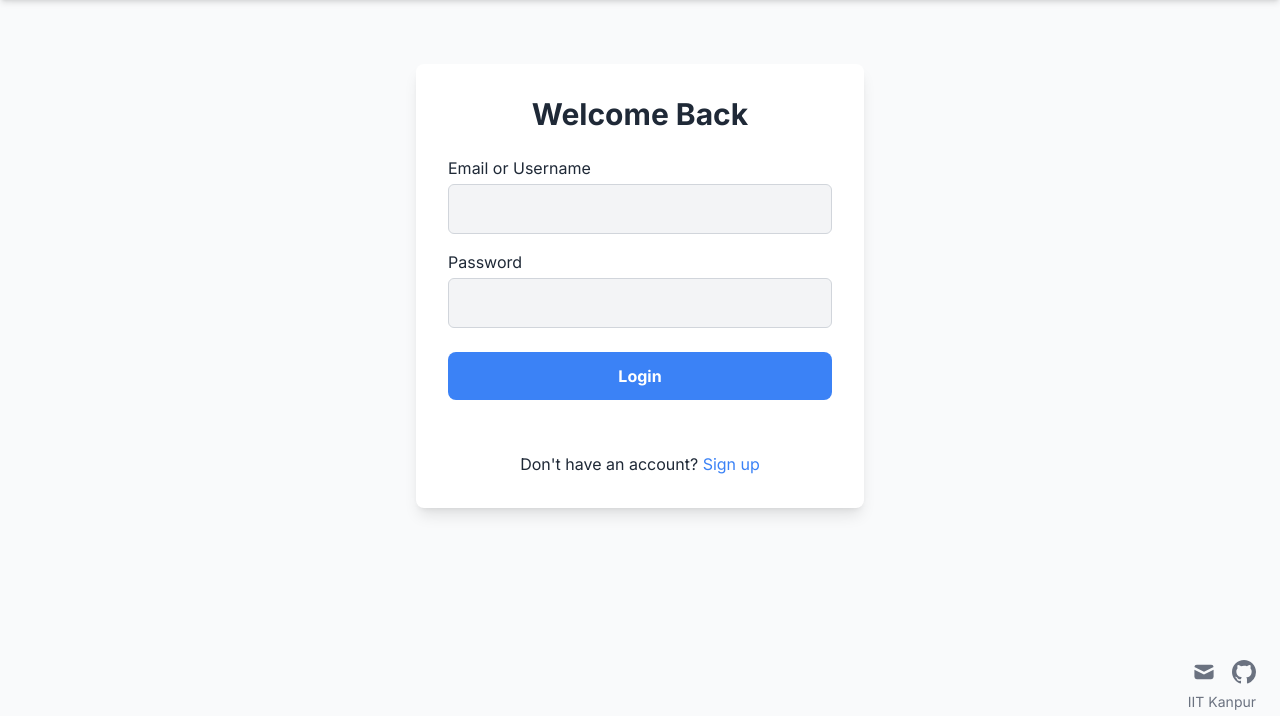
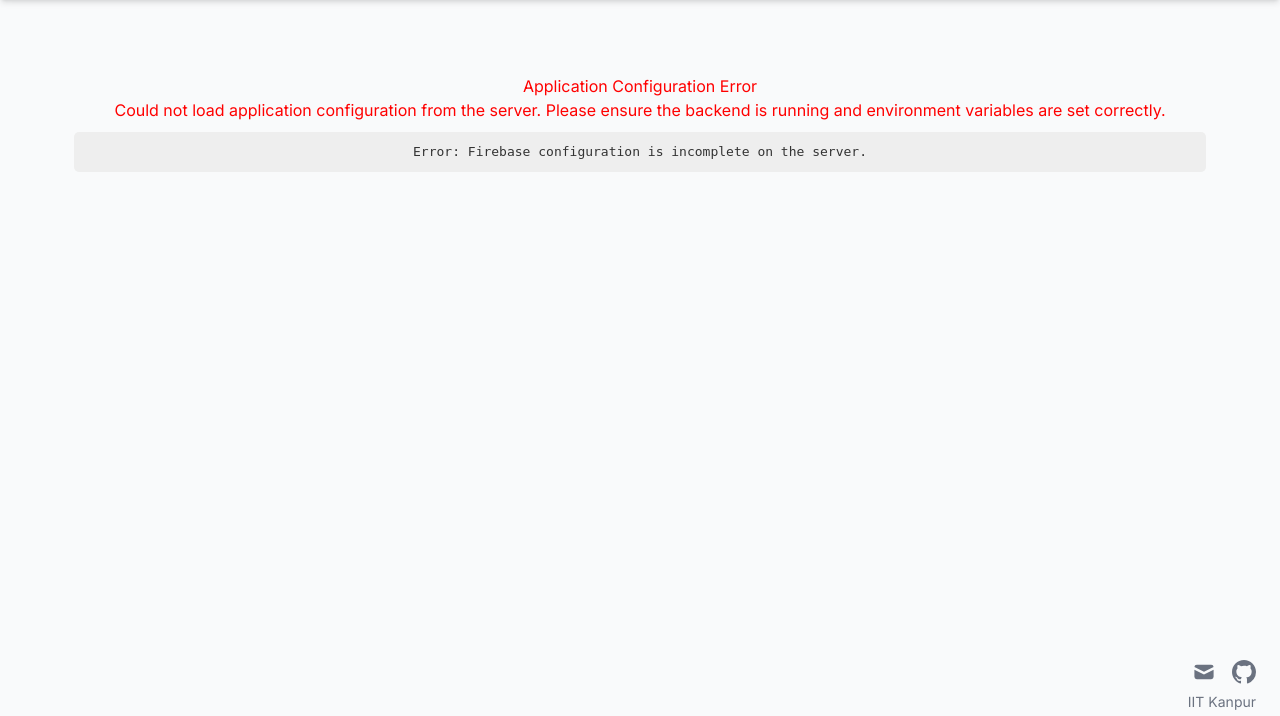
Before and after one commit to prajwal-pp7/Art-Weaver-AI, a Flask app: page /login in a window 1280 px wide. Shown: the part 64-780 px from the top of the page. Run offline with Flask 3, Linux system fonts and the light colour scheme; some libraries are stand-ins or nearby versions.

Commit message:
Fix: Implement robust config loading and auth flow

```diff
--- a/app.py
+++ b/app.py
@@ -1,4 +1,5 @@
 import os
+import sys
 import cv2
 import numpy as np
 import base64
@@ -10,6 +11,13 @@ import firebase_admin
 from firebase_admin import credentials, auth, firestore
 from whitenoise import WhiteNoise
 
+firebase_vars = [
+    "FIREBASE_API_KEY", "FIREBASE_AUTH_DOMAIN", "FIREBASE_PROJECT_ID",
+    "FIREBASE_STORAGE_BUCKET", "FIREBASE_MESSAGING_SENDER_ID", "FIREBASE_APP_ID"
+]
+if not all(os.environ.get(var) for var in firebase_vars):
+    sys.stderr.write("CRITICAL ERROR: One or more Firebase environment variables are not set.\n")
+
 app = Flask(__name__)
 app.wsgi_app = WhiteNoise(app.wsgi_app, root='static/')
 
@@ -18,6 +26,7 @@ try:
     firebase_admin.initialize_app(cred)
     db = firestore.client()
 except Exception as e:
+    sys.stderr.write(f"Warning: Could not initialize Firebase Admin SDK: {e}\n")
     db = None
 
 UPLOAD_FOLDER = 'uploads'
@@ -82,6 +91,8 @@ def firebase_config():
         "messagingSenderId": os.environ.get("FIREBASE_MESSAGING_SENDER_ID"),
         "appId": os.environ.get("FIREBASE_APP_ID")
     }
+    if not all(config.values()):
+        return jsonify({"error": "Firebase configuration is incomplete on the server."}), 500
     return jsonify(config)
 
 @app.route('/profile')
--- a/static/js/auth.js
+++ b/static/js/auth.js
@@ -19,17 +19,21 @@ document.addEventListener('DOMContentLoaded', function () {
         loginContainer.classList.remove('hidden');
     };
 
+    if (showRegisterLink) {
         showRegisterLink.addEventListener('click', (e) => {
             e.preventDefault();
             window.history.pushState(null, "Register", "/register");
             showRegisterForm();
         });
+    }
 
+    if (showLoginLink) {
         showLoginLink.addEventListener('click', (e) => {
             e.preventDefault();
             window.history.pushState(null, "Login", "/login");
             showLoginForm();
         });
+    }
 
     if (window.location.pathname === '/register') {
         showRegisterForm();
@@ -37,6 +41,7 @@ document.addEventListener('DOMContentLoaded', function () {
         showLoginForm();
     }
 
+    if (registerForm) {
         registerForm.addEventListener('submit', async (e) => {
             e.preventDefault();
             const username = document.getElementById('register-username').value.trim();
@@ -55,14 +60,11 @@ document.addEventListener('DOMContentLoaded', function () {
                 });
 
                 if (!usernameCheck.ok) {
-                // This will catch server errors (like 500 Internal Server Error)
-                throw new Error('Server error checking username. Please try again later.');
+                    throw new Error('Server error checking username.');
                 }
 
                 const { isAvailable, error } = await usernameCheck.json();
-
                 if (error) {
-                // This will catch specific errors sent from the backend
                     throw new Error(error);
                 }
 
@@ -76,10 +78,6 @@ document.addEventListener('DOMContentLoaded', function () {
                 const userCredential = await auth.createUserWithEmailAndPassword(email, password);
                 const user = userCredential.user;
 
-            await user.sendEmailVerification();
-            messageEl.textContent = 'Success! Please check your email to verify your account.';
-            messageEl.classList.add('text-green-500');
-
                 await db.collection('users').doc(user.uid).set({
                     username: username,
                     email: email,
@@ -88,15 +86,31 @@ document.addEventListener('DOMContentLoaded', function () {
                     createdAt: firebase.firestore.FieldValue.serverTimestamp()
                 });
 
-            setTimeout(() => { showLoginForm(); }, 5000);
+                await user.sendEmailVerification();
+                messageEl.textContent = 'Success! Please check your email to verify your account.';
+                messageEl.classList.add('text-green-500');
+
+                setTimeout(() => {
+                    window.history.pushState(null, "Login", "/login");
+                    showLoginForm();
+                }, 5000);
 
             } catch (error) {
-            // This single catch block will handle all errors from fetch, Firebase, etc.
+                if (error.code === 'auth/email-already-in-use') {
+                    messageEl.textContent = 'This email address is already in use.';
+                } else if (error.code === 'auth/weak-password') {
+                    messageEl.textContent = 'Password should be at least 6 characters.';
+                } else if (error.code === 'auth/invalid-email') {
+                    messageEl.textContent = 'Please enter a valid email address.';
+                } else {
                     messageEl.textContent = error.message;
+                }
                 messageEl.classList.add('text-red-500');
             }
         });
+    }
 
+    if (loginForm) {
         loginForm.addEventListener('submit', async (e) => {
             e.preventDefault();
             const identifier = document.getElementById('login-identifier').value.trim();
@@ -128,4 +142,5 @@ document.addEventListener('DOMContentLoaded', function () {
                 errorEl.textContent = 'Invalid credentials. Please try again.';
             }
         });
+    }
 });
--- a/templates/auth.html
+++ b/templates/auth.html
@@ -26,7 +26,3 @@
     </div>
 </div>
 {% endblock %}
-
-{% block extra_js %}
-<script src="{{ url_for('static', filename='js/auth.js') }}"></script>
-{% endblock %}
--- a/templates/layout.html
+++ b/templates/layout.html
@@ -88,12 +88,13 @@
             try {
                 const response = await fetch('/api/firebase-config');
                 if (!response.ok) {
-                    throw new Error(`HTTP error! status: ${response.status}`);
+                    const errorData = await response.json();
+                    throw new Error(errorData.error || `HTTP error! Status: ${response.status}`);
                 }
                 const config = await response.json();
 
                 if (!config.apiKey) {
-                    throw new Error("Invalid API Key received from server.");
+                    throw new Error("Invalid Firebase configuration received from server.");
                 }
 
                 firebase.initializeApp(config);
@@ -109,11 +110,15 @@
                 {% endif %}
 
             } catch (error) {
-                const body = document.querySelector('body');
-                body.innerHTML = '<div style="text-align: center; padding: 50px; color: red;"><h1>Configuration Error</h1><p>Could not load application configuration. Please try again later.</p></div>';
+                console.error("CRITICAL: Failed to initialize Firebase.", error);
+                const mainContent = document.querySelector('main');
+                if(mainContent) {
+                    mainContent.innerHTML = `<div style="text-align: center; padding: 50px; color: red;"><h1>Application Configuration Error</h1><p>Could not load application configuration from the server. Please ensure the backend is running and environment variables are set correctly.</p><p style="margin-top: 10px; font-family: monospace; background: #eee; padding: 10px; border-radius: 5px; color: #333;">Error: ${error.message}</p></div>`;
+                }
             }
         }
-        initializeFirebaseAndLoadScripts();
+        document.addEventListener('DOMContentLoaded', initializeFirebaseAndLoadScripts);
     </script>
+    {% block extra_js %}{% endblock %}
 </body>
 </html>
```
Lines whose indentation alone changed are shown as unchanged.
